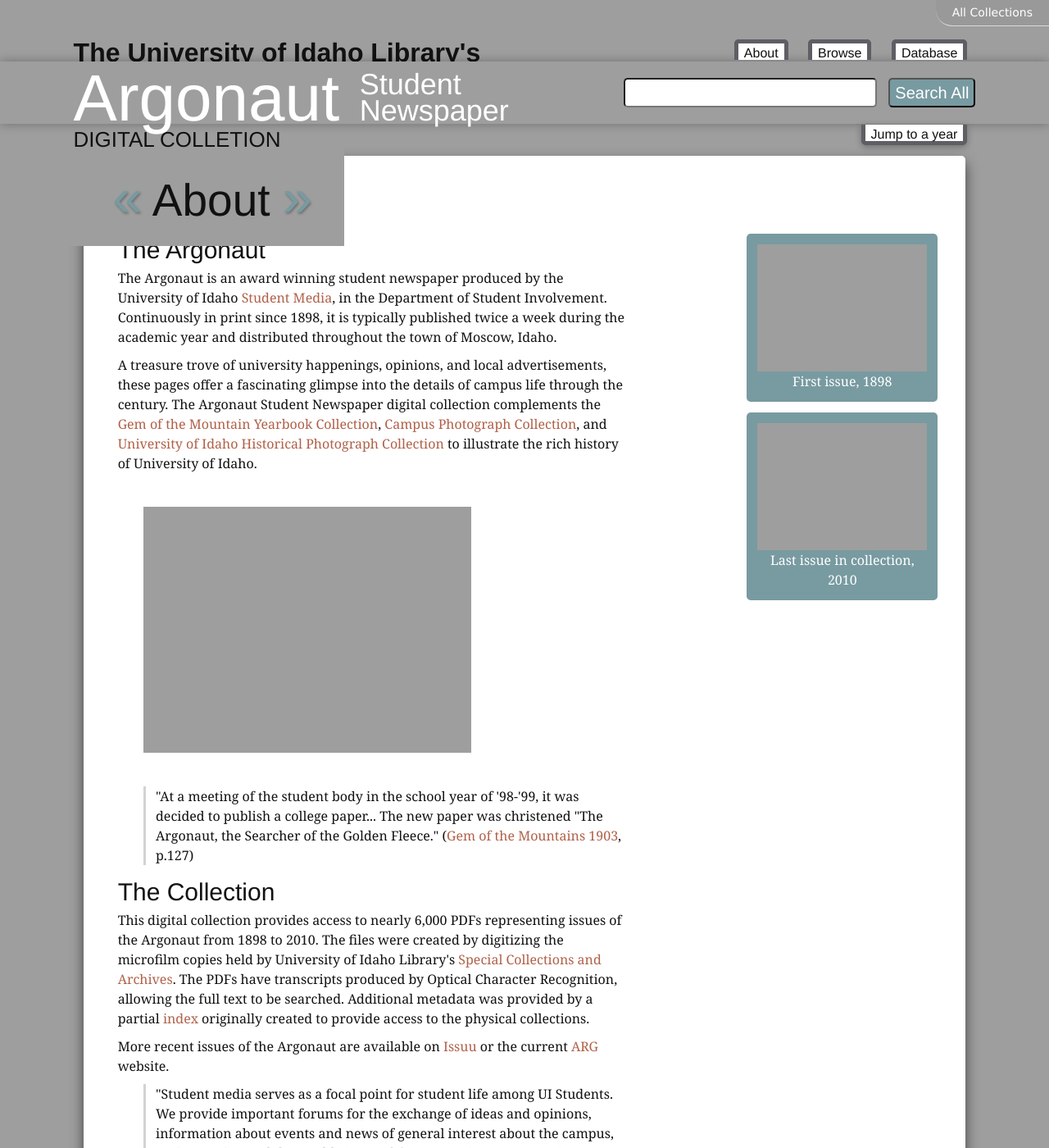
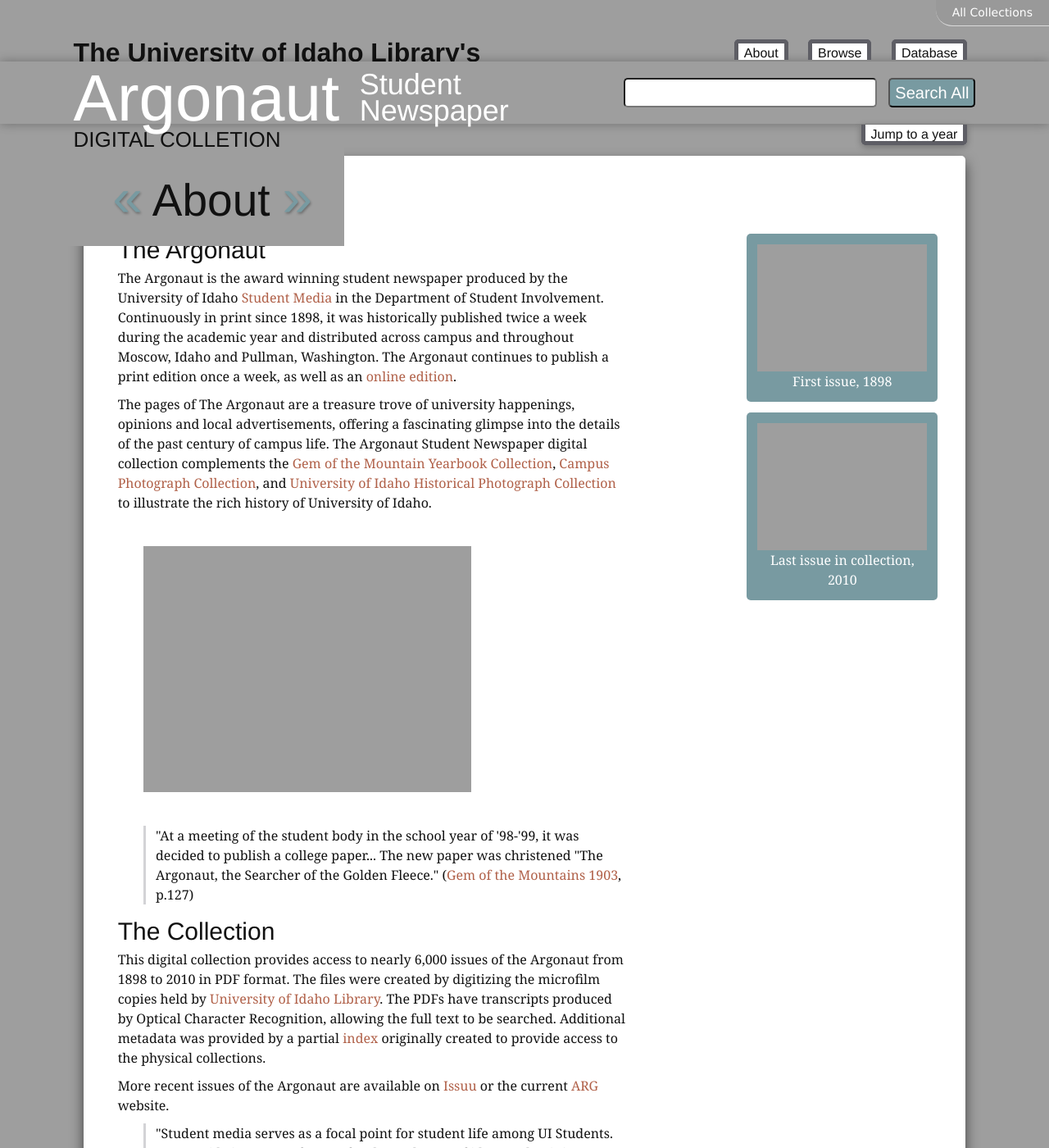
Before and after one commit to uidaholib/argonaut_source, a Jekyll site: the page built from about.html, in a window 1280 px wide and 1400 px high. Shown: the whole window at 82% size. Built offline with Jekyll 4.4.1, drawn with Linux system fonts in a browser that asks for light colours; some web fonts are replaced.

Commit message:
about update

```diff
--- a/about.html
+++ b/about.html
@@ -14,14 +14,14 @@
         <div class="intro">
             <h4>The Argonaut</h4>
 
-            <p>The Argonaut is an award winning student newspaper produced by the University of Idaho <a href=" https://www.uidaho.edu/current-students/department-of-student-involvement/student-media" target="_blank">Student Media</a>, in the Department of Student Involvement. Continuously in print since 1898, it is typically published twice a week during the academic year and distributed throughout the town of Moscow, Idaho.</p>
-            <p>A treasure trove of university happenings, opinions, and local advertisements, these pages offer a fascinating glimpse into the details of campus life through the century. The Argonaut Student Newspaper digital collection complements the <a href="http://www.lib.uidaho.edu/digital/gem/index.html">Gem of the Mountain Yearbook Collection</a>, <a href="http://www.lib.uidaho.edu/digital/campus/">Campus Photograph Collection</a>, and <a href="http://www.lib.uidaho.edu/digital/uihistorical/index.html">University of Idaho Historical Photograph Collection</a> to illustrate the rich history of University of Idaho. </p>
+            <p>The Argonaut is the award winning student newspaper produced by the University of Idaho <a href=" https://www.uidaho.edu/current-students/department-of-student-involvement/student-media" target="_blank">Student Media</a> in the Department of Student Involvement. Continuously in print since 1898, it was historically published twice a week during the academic year and distributed across campus and throughout Moscow, Idaho and Pullman, Washington. The Argonaut continues to publish a print edition once a week, as well as an <a href="https://www.uiargonaut.com/" target="_blank">online edition</a>.</p>
+            <p>The pages of The Argonaut are a treasure trove of university happenings, opinions and local advertisements, offering a fascinating glimpse into the details of the past century of campus life. The Argonaut Student Newspaper digital collection complements the <a href="http://www.lib.uidaho.edu/digital/gem/index.html">Gem of the Mountain Yearbook Collection</a>, <a href="http://www.lib.uidaho.edu/digital/campus/">Campus Photograph Collection</a>, and <a href="http://www.lib.uidaho.edu/digital/uihistorical/index.html">University of Idaho Historical Photograph Collection</a> to illustrate the rich history of University of Idaho. </p>
             <div class="image">
                 <img src="{{ site.digurl }}/images/gem1903_p_134.jpg" alt="historic image of Argonaut staff from 1903">
                 <blockquote><p class="quote">"At a meeting of the student body in the school year of '98-'99, it was decided to publish a college paper... The new paper was christened "The Argonaut, the Searcher of the Golden Fleece." (<a href="http://www.lib.uidaho.edu/digital/gem/1903/">Gem of the Mountains 1903</a>, p.127)</p></blockquote>
             </div>
             <h4>The Collection</h4>
-            <p>This digital collection provides access to nearly 6,000 PDFs representing issues of the Argonaut from 1898 to 2010. The files were created by digitizing the microfilm copies held by University of Idaho Library's <a href="http://www.lib.uidaho.edu/special-collections/" target="_blank">Special Collections and Archives</a>. The PDFs have transcripts produced by Optical Character Recognition, allowing the full text to be searched. Additional metadata was provided by a partial <a href="http://www.lib.uidaho.edu/find/argonaut.html" target="_blank">index</a> originally created to provide access to the physical collections.</p>
+            <p>This digital collection provides access to nearly 6,000 issues of the Argonaut from 1898 to 2010 in PDF format. The files were created by digitizing the microfilm copies held by <a href="http://www.lib.uidaho.edu/" target="_blank">University of Idaho Library</a>. The PDFs have transcripts produced by Optical Character Recognition, allowing the full text to be searched. Additional metadata was provided by a partial <a href="http://www.lib.uidaho.edu/find/argonaut.html" target="_blank">index</a> originally created to provide access to the physical collections.</p>
             <p>More recent issues of the Argonaut are available on <a href="https://issuu.com/uiargonaut" target="_blank">Issuu</a> or the current <a href="https://www.uiargonaut.com/" target="_blank">ARG</a> website.</p>
             <blockquote><p class="quote">"Student media serves as a focal point for student life among UI Students. We provide important forums for the exchange of ideas and opinions, information about events and news of general interest about the campus, region, nation and the world."(<a href="http://www.lib.uidaho.edu/digital/gem/2004/index.html">Gem of the Mountains 2004</a>, p.199)</p></blockquote>
             <h4>Technical</h4>
```
